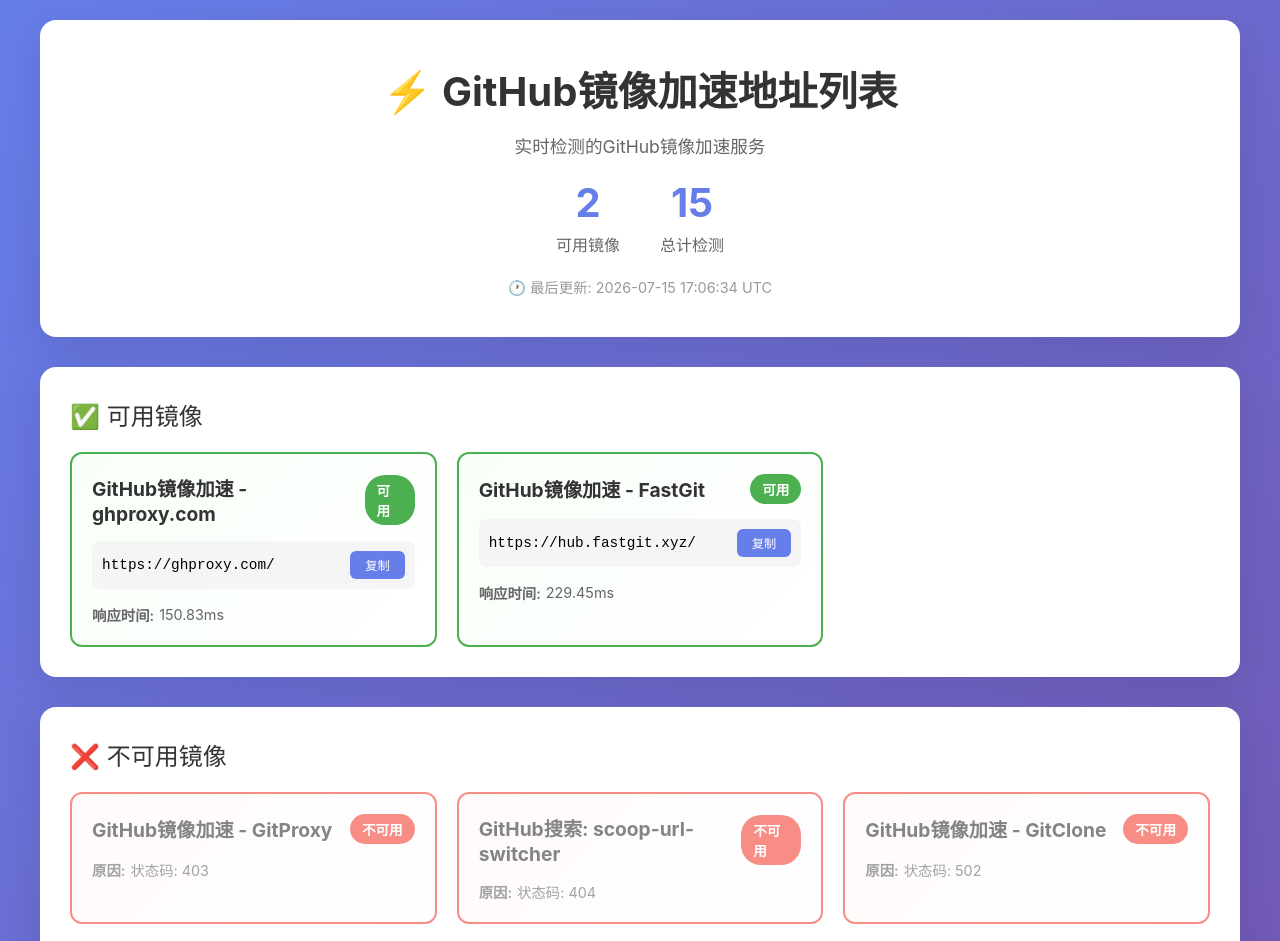
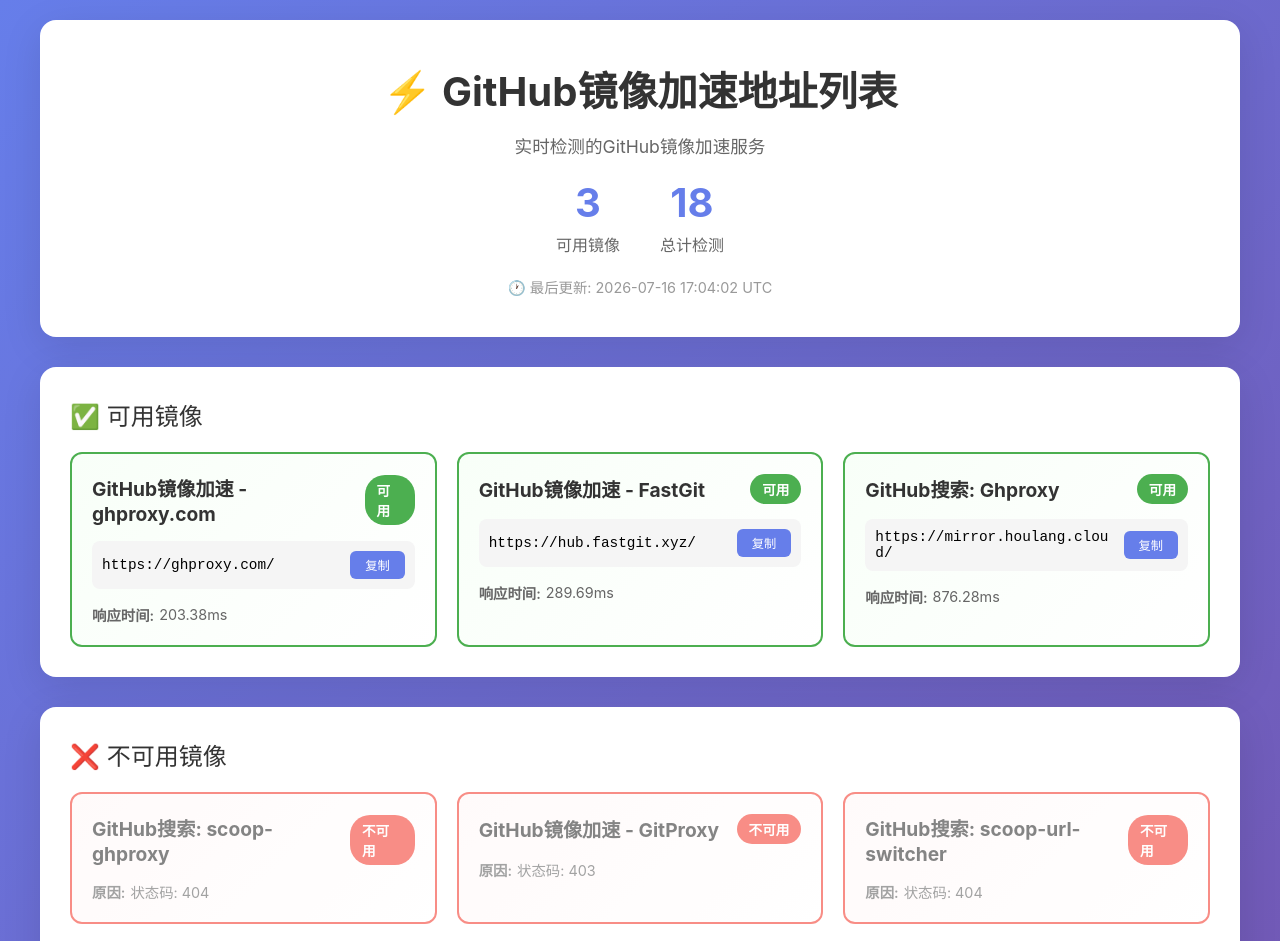
Before and after one commit to jerome158/CHN, a plain HTML site: page index.html in a window 1280 px wide. Shown: the top 941 px of the page. Drawn offline with Linux system fonts and the light colour scheme.

Commit message:
deploy: 72401a1c3fceb8ec4e82b1367824adfecdb30c29

```diff
--- a/index.html
+++ b/index.html
@@ -266,15 +266,15 @@
             <p class="subtitle">实时检测的GitHub镜像加速服务</p>
             <div class="stats">
                 <div class="stat-item">
-                    <div class="stat-value">2</div>
+                    <div class="stat-value">3</div>
                     <div class="stat-label">可用镜像</div>
                 </div>
                 <div class="stat-item">
-                    <div class="stat-value">15</div>
+                    <div class="stat-value">18</div>
                     <div class="stat-label">总计检测</div>
                 </div>
             </div>
-            <p class="last-updated">🕐 最后更新: 2026-07-15 17:06:34 UTC</p>
+            <p class="last-updated">🕐 最后更新: 2026-07-16 17:04:02 UTC</p>
         </div>
 
         <div class="section">
@@ -287,12 +287,12 @@
                         <span class="status-badge available">可用</span>
                     </div>
                     <div class="mirror-url">
-                        <span id="url--8678913038119858778">https://ghproxy.com/</span>
+                        <span id="url-37042267470205919">https://ghproxy.com/</span>
                         <button class="copy-btn" onclick="copyToClipboard('https://ghproxy.com/')">复制</button>
                     </div>
                     <div class="mirror-info">
                         <div class="info-item">
-                            <span class="info-label">响应时间:</span> 150.83ms
+                            <span class="info-label">响应时间:</span> 203.38ms
                         </div>
                     </div>
                 </div>
@@ -303,12 +303,28 @@
                         <span class="status-badge available">可用</span>
                     </div>
                     <div class="mirror-url">
-                        <span id="url-5938726334431394993">https://hub.fastgit.xyz/</span>
+                        <span id="url-4941853870810878434">https://hub.fastgit.xyz/</span>
                         <button class="copy-btn" onclick="copyToClipboard('https://hub.fastgit.xyz/')">复制</button>
                     </div>
                     <div class="mirror-info">
                         <div class="info-item">
-                            <span class="info-label">响应时间:</span> 229.45ms
+                            <span class="info-label">响应时间:</span> 289.69ms
+                        </div>
+                    </div>
+                </div>
+
+                <div class="mirror-card available">
+                    <div class="mirror-card-header">
+                        <div class="mirror-name">GitHub搜索: Ghproxy</div>
+                        <span class="status-badge available">可用</span>
+                    </div>
+                    <div class="mirror-url">
+                        <span id="url--6296628909568247348">https://mirror.houlang.cloud/</span>
+                        <button class="copy-btn" onclick="copyToClipboard('https://mirror.houlang.cloud/')">复制</button>
+                    </div>
+                    <div class="mirror-info">
+                        <div class="info-item">
+                            <span class="info-label">响应时间:</span> 876.28ms
                         </div>
                     </div>
                 </div>
@@ -319,6 +335,18 @@
         <div class="section">
             <div class="section-title">❌ 不可用镜像</div>
             <div class="mirror-grid">
+
+                <div class="mirror-card unavailable">
+                    <div class="mirror-card-header">
+                        <div class="mirror-name">GitHub搜索: scoop-ghproxy</div>
+                        <span class="status-badge unavailable">不可用</span>
+                    </div>
+                    <div class="mirror-info">
+                        <div class="info-item">
+                            <span class="info-label">原因:</span> 状态码: 404
+                        </div>
+                    </div>
+                </div>
 
                 <div class="mirror-card unavailable">
                     <div class="mirror-card-header">
```
